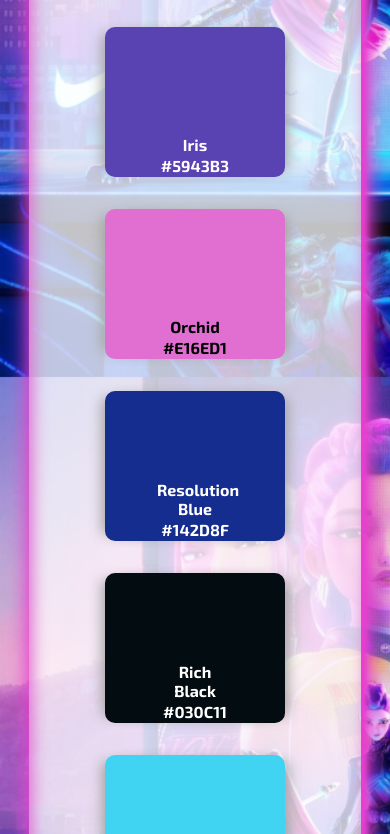
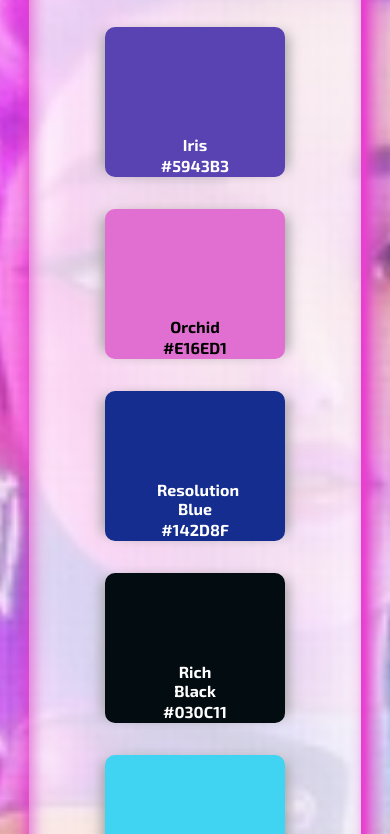
Before and after one commit to JoannaMathes/Kpop-Site-StyleGuide, a plain HTML site: page index.html in a window 390 px wide. Shown: the part 467-1301 px from the top of the page. Drawn offline with Linux system fonts and the light colour scheme.

Commit message:
background attachment changed to "scroll" on mobile

```diff
--- a/styles/styles.css
+++ b/styles/styles.css
@@ -151,7 +151,7 @@ footer {
 
 @media screen and (max-width: 725px) {
     body {
-        background-attachment: fixed !important;
+        background-attachment: scroll;
     }
     h1 {
        font-size: 2.2rem;
```
